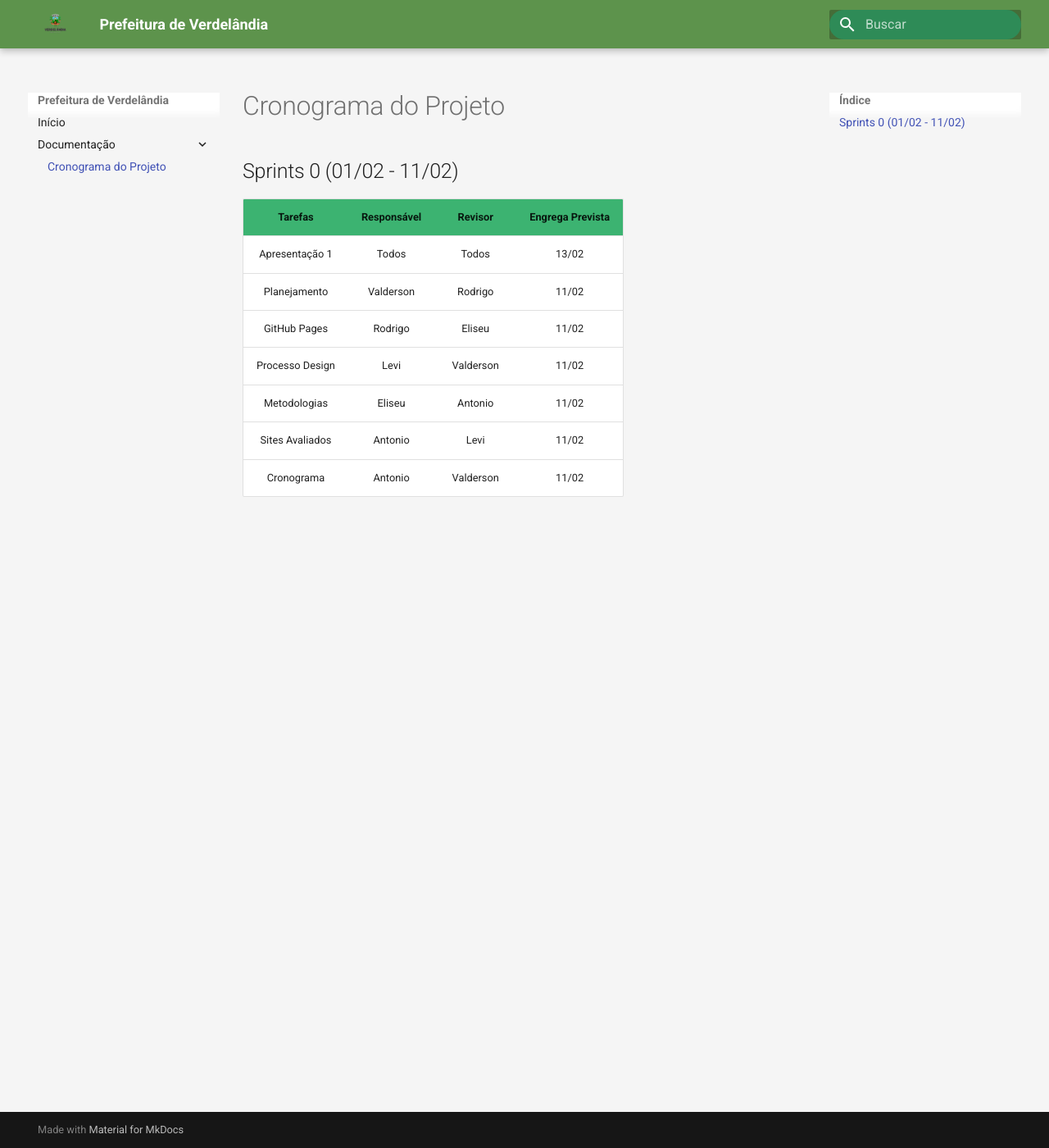
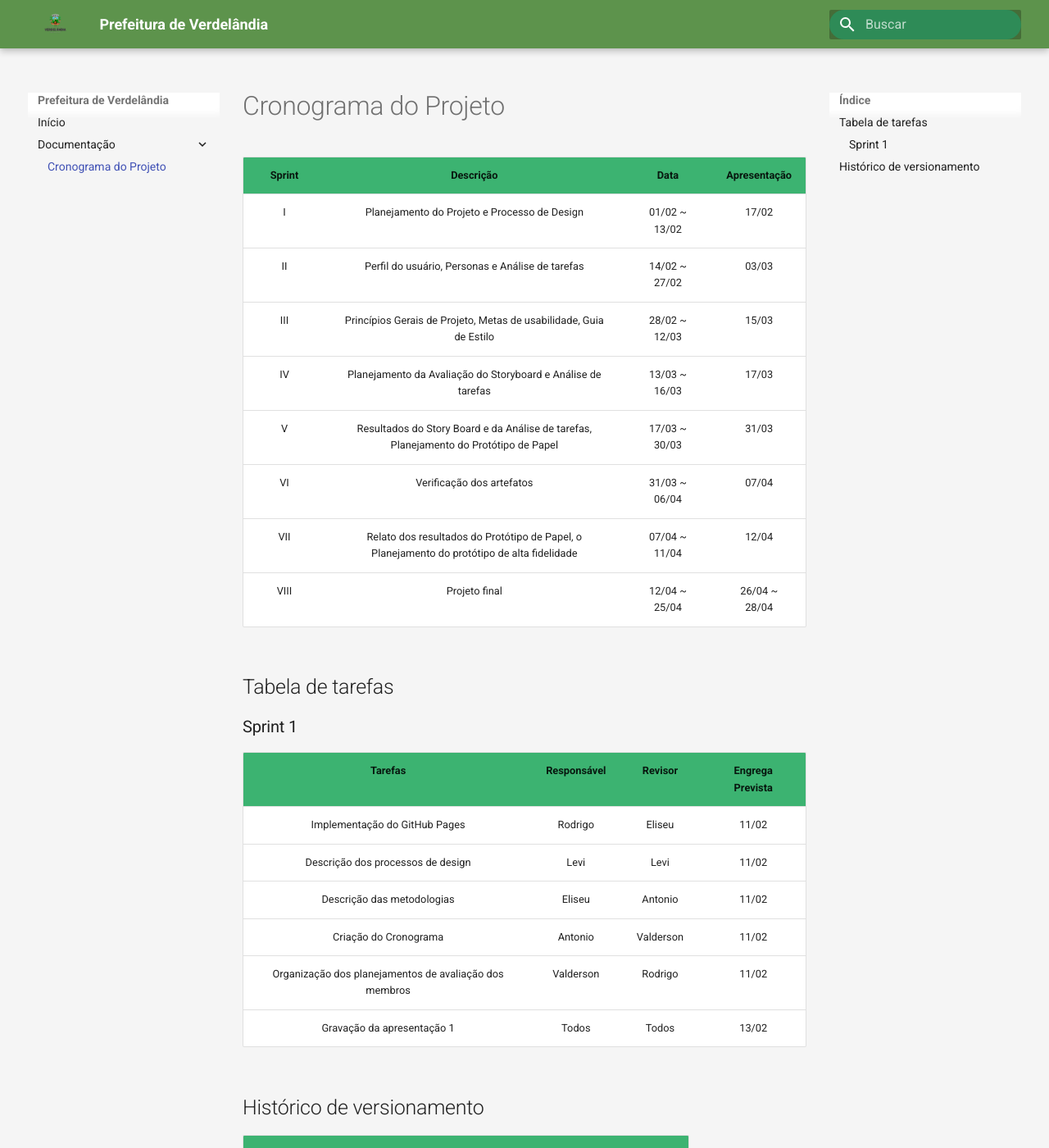
Before and after one commit to valdersonjr/2021.2-Prefeitura-Verdelandia, an MkDocs documentation site: the page built from docs/documentos/Cronograma.md, in a window 1280 px wide and 1400 px high. Shown: the whole window at 82% size. Built offline with MkDocs 1.6.1 and Material for MkDocs 9.7.7, drawn with Linux system fonts in a browser that asks for light colours; some of the changed text lies outside the part shown.

Commit message:
Update Cronograma.md

```diff
--- a/docs/documentos/Cronograma.md
+++ b/docs/documentos/Cronograma.md
@@ -1,13 +1,32 @@
 # Cronograma do Projeto
 
-## Sprints 0 (01/02 - 11/02)
+| Sprint | Descrição       | Data                                           | Apresentação        |
+| :------: | :----------: | :---------------------------------------------------: | :------------: |
+| I    | Planejamento do Projeto e Processo de Design | 01/02 ~ 13/02 | 17/02 |
+| II    | Perfil do usuário, Personas e Análise de tarefas | 14/02 ~ 27/02 | 03/03 |
+| III    | Princípios Gerais de Projeto, Metas de usabilidade, Guia de Estilo | 28/02 ~ 12/03 | 15/03 |
+| IV    | Planejamento da Avaliação do Storyboard e Análise de tarefas | 13/03 ~ 16/03 | 17/03 |
+| V    | Resultados do Story Board e da Análise de tarefas, Planejamento do Protótipo de Papel | 17/03 ~ 30/03 | 31/03  |
+| VI    | Verificação dos artefatos | 31/03 ~ 06/04 | 07/04 |
+| VII    | Relato dos resultados do Protótipo de Papel, o Planejamento do protótipo de alta fidelidade | 07/04 ~ 11/04 | 12/04 |
+| VIII    | Projeto final | 12/04 ~ 25/04 | 26/04 ~ 28/04 |
 
+## Tabela de tarefas
+
+### Sprint 1
 | Tarefas         | Responsável | Revisor   | Engrega Prevista |
 | :-----:         | :---------: | :-----:   | :--------------: |
-| Apresentação 1  | Todos       | Todos     | 13/02            |
-| Planejamento    | Valderson   | Rodrigo   | 11/02            |
-| GitHub Pages    | Rodrigo	    | Eliseu    | 11/02            |
-| Processo Design | Levi	      | Valderson | 11/02            |
-| Metodologias    | Eliseu      | Antonio   | 11/02            |
-| Sites Avaliados | Antonio     | Levi      | 11/02            |
-| Cronograma      | Antonio     | Valderson | 11/02            |
+| Implementação do GitHub Pages    | Rodrigo	    | Eliseu    | 11/02            |
+| Descrição dos processos de design | Levi	      | Levi      | 11/02            |
+| Descrição das metodologias | Eliseu      | Antonio   | 11/02            |
+| Criação do Cronograma | Antonio     | Valderson | 11/02            |
+| Organização dos planejamentos de avaliação dos membros | Valderson   | Rodrigo   | 11/02            |
+| Gravação da apresentação 1  | Todos       | Todos     | 13/02            |
+
+
+## Histórico de versionamento
+
+| Data  | Versão | Descrição | Autor |
+| :--:  | :----: | :-------: | :---: |
+| 09/02 | 1.0.0  | Criação do cronograma | Antonio |
+| 10/02 | 1.0.1  | Alteração no formato do cronograma | Antonio |
```
